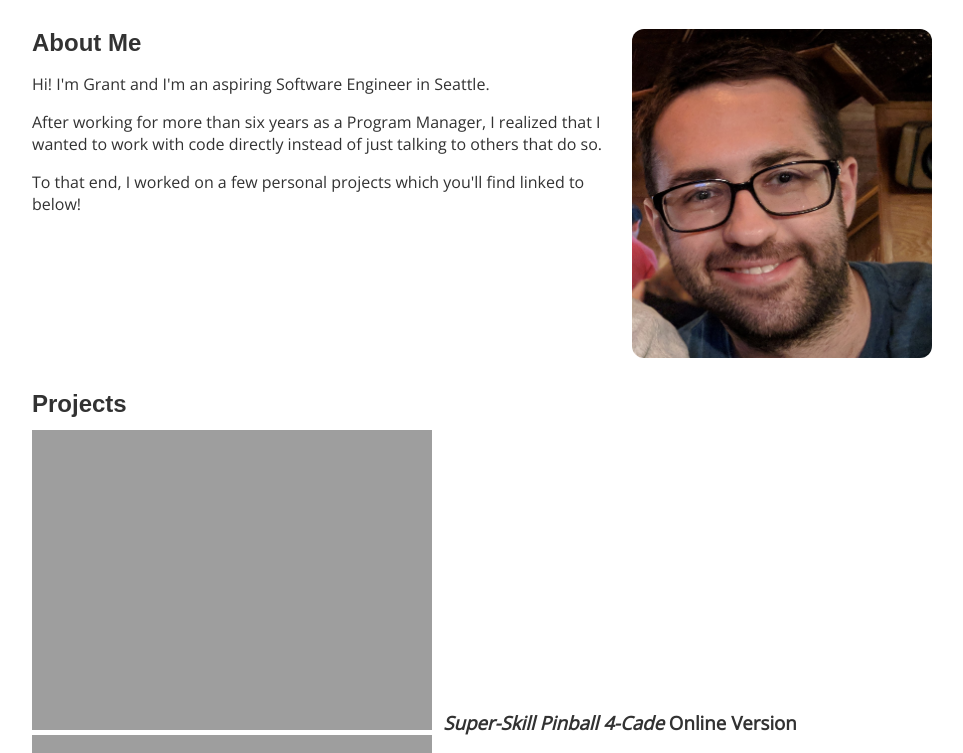
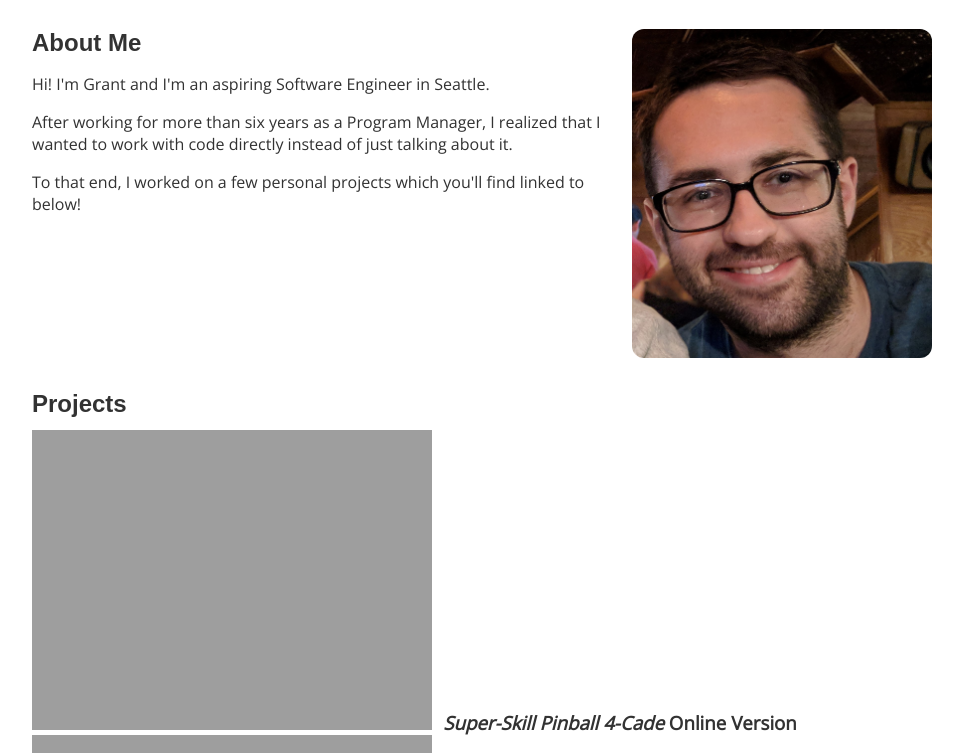
Before and after one commit to Grant094/grant094-portfolio, a plain HTML site: page index.html in a window 1280 px wide. Shown: the part 47-800 px from the top of the page, without its empty margins (158-1121 px from the left). Drawn offline with nearby package versions, Linux system fonts and the light colour scheme; a web font is replaced by a local one.

Commit message:
reworded bio

```diff
--- a/index.html
+++ b/index.html
@@ -24,7 +24,7 @@
                     </p>
                     <p>
                         After working for more than six years as a Program Manager, I realized that I wanted to work
-                        with code directly instead of just talking to others that do so.
+                        with code directly instead of just talking about it.
                     </p>
                     <p>
                         To that end, I worked on a few personal projects which you'll find linked to below!
```
